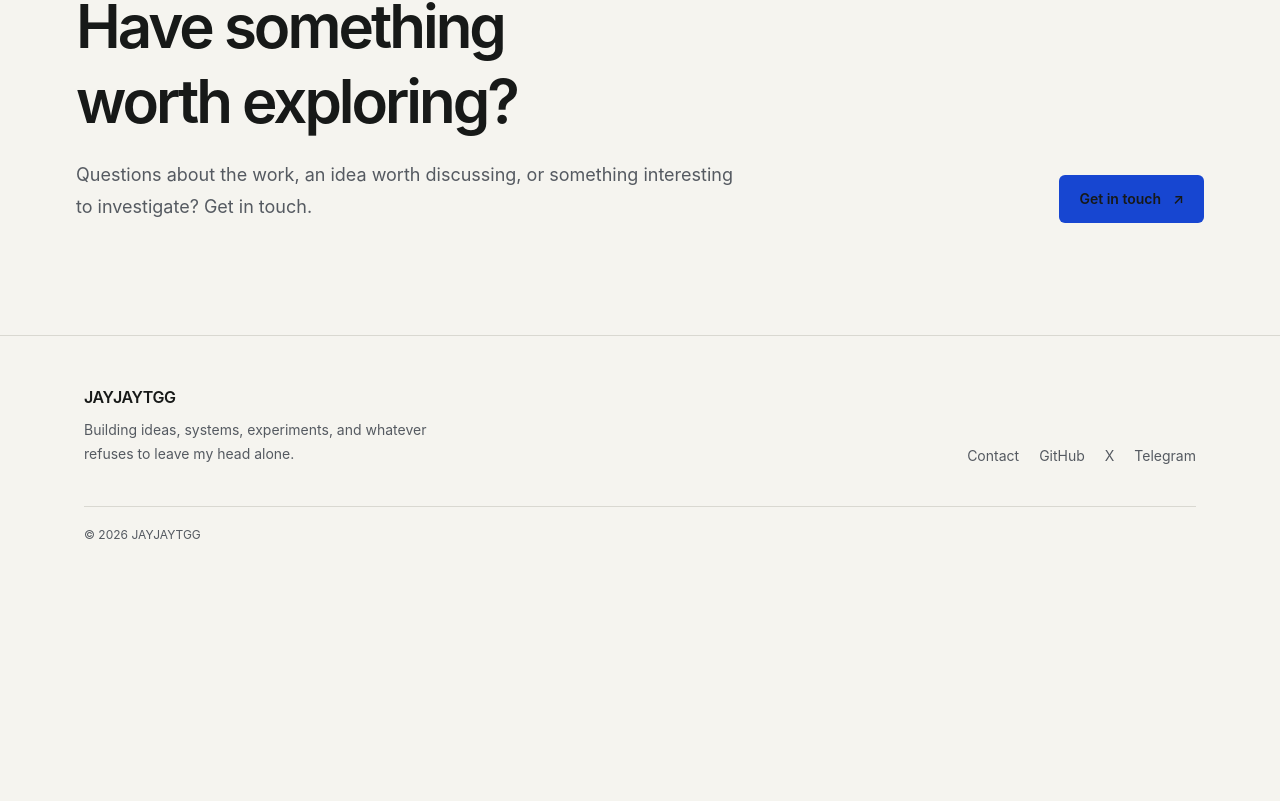
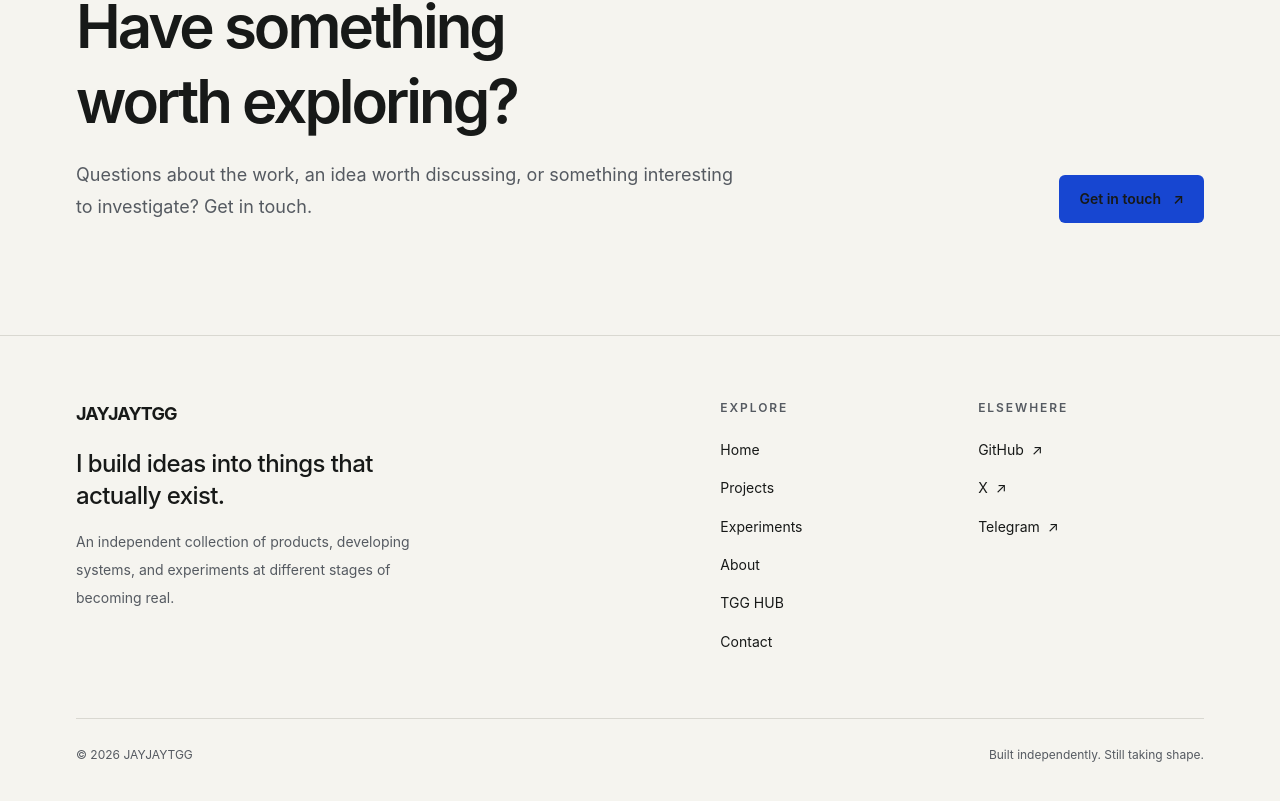
Before and after one commit to JJTGG/JAYJAYTGG, a Next.js app: page / in a window 1280 px wide. Shown: the part 4816-5617 px from the top of the page. Before the commit the page ends 5407 px from the top, so only its background shows below. Built offline with nearby package versions, Linux system fonts and the light colour scheme.

Commit message:
refactor: redesign portfolio footer and navigation links

```diff
--- a/components/Footer.tsx
+++ b/components/Footer.tsx
@@ -1,5 +1,14 @@
-const footerLinks = [
-  { label: "Contact", href: "/contact" },
+
+const internalLinks = [
+  { label: "Home", href: "/" },
+  { label: "Projects", href: "/work" },
+  { label: "Experiments", href: "/experiments" },
+  { label: "About", href: "/about" },
+  { label: "TGG HUB", href: "/tgg-hub" },
+  { label: "Contact", href: "/contact" }
+];
+
+const externalLinks = [
   { label: "GitHub", href: "https://github.com/JJTGG" },
   { label: "X", href: "https://x.com/JAYJAYTGG" },
   { label: "Telegram", href: "https://t.me/JAYVORTEX_WEB3" }
@@ -7,35 +16,76 @@ const footerLinks = [
 
 export default function Footer() {
   return (
-    <footer className="border-t border-[var(--line)]">
-      <div className="mx-auto max-w-6xl px-5 py-12">
-        <div className="flex flex-col gap-8 sm:flex-row sm:items-end sm:justify-between">
-          <div>
-            <p className="font-semibold tracking-tight">JAYJAYTGG</p>
+    <footer className="border-t border-[var(--line)] bg-[var(--background)]">
+      <div className="mx-auto w-full max-w-[1240px] px-[var(--page-gutter)] py-12 sm:py-16">
+        <div className="grid gap-12 md:grid-cols-[minmax(0,1.2fr)_minmax(0,1fr)] md:gap-16">
+          <div className="max-w-md">
+            <a
+              href="/"
+              aria-label="JAYJAYTGG home"
+              className="inline-flex text-lg font-bold tracking-[-0.05em] transition-colors hover:text-[var(--accent)]"
+            >
+              JAYJAYTGG
+            </a>
 
-            <p className="mt-2 max-w-sm text-sm leading-6 text-[var(--muted)]">
-              Building ideas, systems, experiments, and whatever refuses to
-              leave my head alone.
+            <p className="mt-5 max-w-sm text-xl font-medium leading-8 tracking-tight sm:text-2xl">
+              I build ideas into things that actually exist.
+            </p>
+
+            <p className="mt-4 max-w-sm text-sm leading-7 text-[var(--muted)]">
+              An independent collection of products, developing systems,
+              and experiments at different stages of becoming real.
             </p>
           </div>
 
-          <nav className="flex flex-wrap gap-x-5 gap-y-3 text-sm text-[var(--muted)]">
-            {footerLinks.map((link) => (
+          <div className="grid grid-cols-2 gap-8">
+            <nav aria-label="Footer site navigation">
+              <h2 className="text-xs font-semibold uppercase tracking-[0.16em] text-[var(--muted)]">
+                Explore
+              </h2>
+
+              <ul className="mt-5 space-y-3">
+                {internalLinks.map((link) => (
+                  <li key={link.href}>
                     <a
-                key={link.href}
                       href={link.href}
-                target={link.href.startsWith("http") ? "_blank" : undefined}
-                rel={link.href.startsWith("http") ? "noreferrer" : undefined}
-                className="transition-colors hover:text-[var(--foreground)]"
+                      className="inline-flex text-sm transition-colors hover:text-[var(--accent)]"
                     >
                       {link.label}
                     </a>
+                  </li>
                 ))}
+              </ul>
+            </nav>
+
+            <nav aria-label="External links">
+              <h2 className="text-xs font-semibold uppercase tracking-[0.16em] text-[var(--muted)]">
+                Elsewhere
+              </h2>
+
+              <ul className="mt-5 space-y-3">
+                {externalLinks.map((link) => (
+                  <li key={link.href}>
+                    <a
+                      href={link.href}
+                      target="_blank"
+                      rel="noopener noreferrer"
+                      className="inline-flex items-center gap-2 text-sm transition-colors hover:text-[var(--accent)]"
+                    >
+                      {link.label}
+                      <span aria-hidden="true">↗</span>
+                    </a>
+                  </li>
+                ))}
+              </ul>
             </nav>
           </div>
+        </div>
 
-        <div className="mt-10 border-t border-[var(--line)] pt-5 text-xs text-[var(--muted)]">
-          © {new Date().getFullYear()} JAYJAYTGG
+        <div className="mt-12 flex flex-col gap-3 border-t border-[var(--line)] pt-6 text-xs leading-6 text-[var(--muted)] sm:mt-16 sm:flex-row sm:items-center sm:justify-between">
+          <p>© {new Date().getFullYear()} JAYJAYTGG</p>
+
+          <p>Built independently. Still taking shape.</p>
         </div>
       </div>
     </footer>
```
Lines whose indentation alone changed are shown as unchanged.
